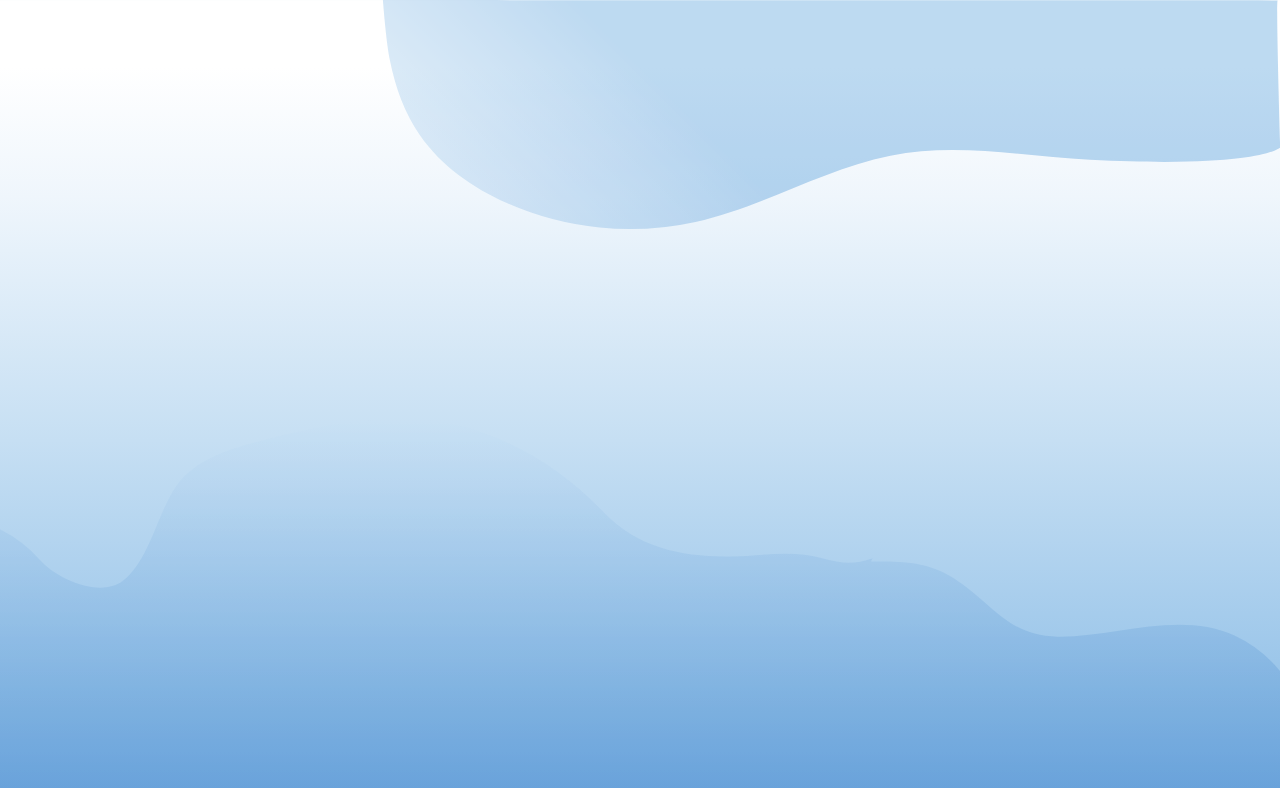
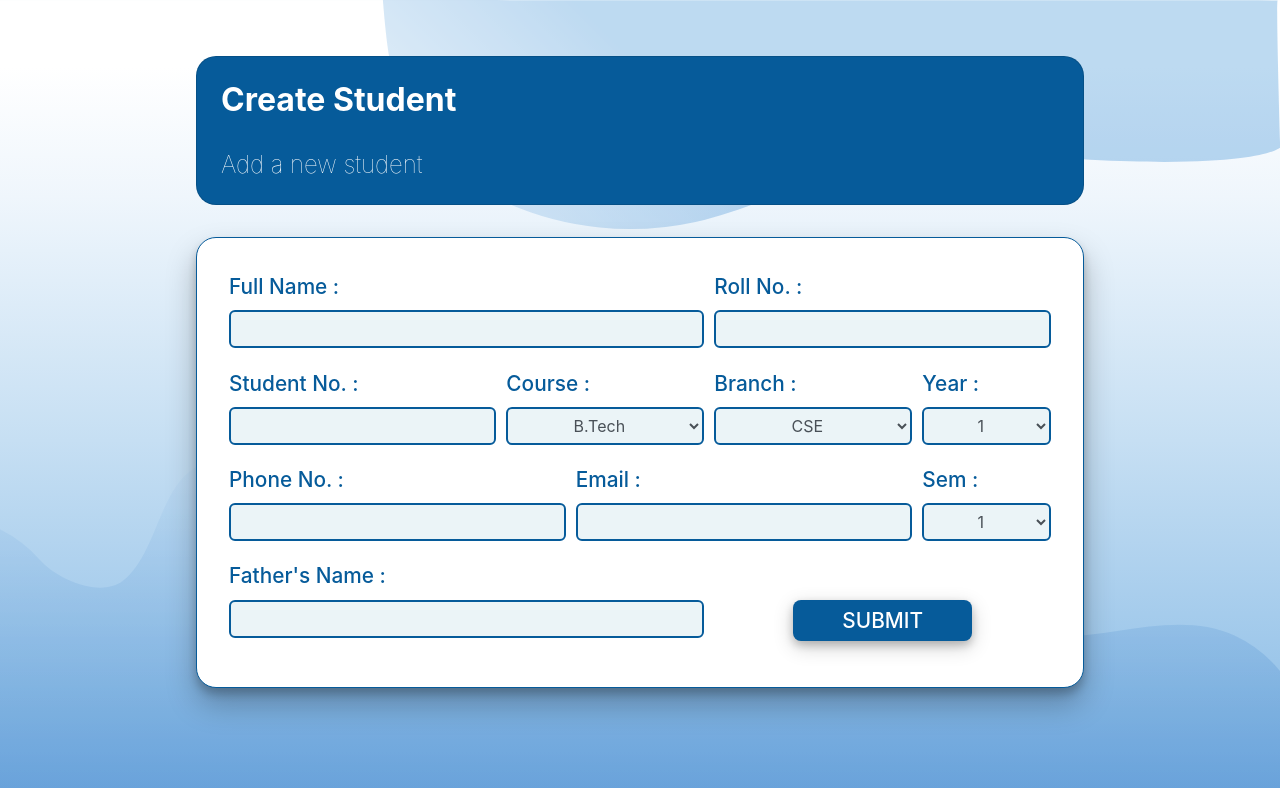
Before and after one commit to AKGEC-Semester-Registration/Frontend, a React (Create React App) app: page /facultypage/createstd in a window 1280 px wide. Before the commit this address had no page. Shown: the top 788 px of the page. Built offline with nearby package versions, Linux system fonts and the light colour scheme.

Commit message:
CreateStudent done

```diff
--- a/src/Api.js
+++ b/src/Api.js
@@ -4,6 +4,17 @@ const Api = {
   loginStd: url + "student/studentLogin",
   getStdDetails: url + "student/studentDetails",
   facultyLogin: url + "faculty/facultyLogin",
+  createstdUrl: url + "faculty/createStudent",
+  getstdUrl: url + "faculty/getAllStudents",
+  countUrl: url + "faculty/count",
+  getregstdUrl: url + "faculty/getAllRegistered",
+  registerUrl : url + "student/semesterRegister",
+  createlibdueUrl: url + "faculty/createLibDue",
+  createfacultyUrl: url + "faculty/createFaculty",
+  logoutstdUrl: url + "student/logout",
+  filterstdUrl: url + "faculty/getFilteredStudents?",
+  filterrgstUrl: url + "faculty/getFilteredRegistered?",
+  logoutfacultyUrl: url + "faculty/logout",
 };
 
 export default Api;
--- a/src/App.js
+++ b/src/App.js
@@ -8,6 +8,7 @@ import Home from "./components/Home/Home";
 import { BrowserRouter as Router } from "react-router-dom";
 import Student from "./components/Student/Student";
 import { ToastContainer } from "react-toastify";
+import CreateStudent from "./components/CreateStudent/CreateStudent";
 
 function App() {
   return (
@@ -19,6 +20,7 @@ function App() {
           <Route path="home" element={<Home />} />
           <Route path="student" element={<Student />} />
           <Route path="faculty" element={<Faculty />} />
+          <Route path="facultypage/createstd" element={<CreateStudent />} />
         </Routes>
       </Router>
     </>
--- a/src/components/CreateStudent/CreateStudent.css
+++ b/src/components/CreateStudent/CreateStudent.css
@@ -0,0 +1,78 @@
+.container {
+    justify-content: center;
+    align-items: center;
+    align-content: center;
+    min-height: 100%;
+    width: 100%;
+    display: flex;
+    flex-direction: column;
+}
+h2 {
+    text-align: left;
+}
+.card-01 {
+    margin-top: 5%;
+    padding: 1.5rem;
+    color: white;
+    background-color: #065b9a;
+    border-radius: 20px;
+    width: 80%;
+}
+
+h4 {
+    font-weight: lighter;
+}
+
+.card-02 {
+    margin-top: 2rem;
+    padding: 2rem;
+    border-radius: 20px;
+    color: #065b9a;
+    border-color: #065b9a;
+    border-style: solid;
+    border-width: 1px;
+    width: 80%;
+    font-weight: 500;
+    font-size: 1.3rem;
+    margin-bottom: 5%;
+    box-shadow: 0 6px 8px 0 rgba(0, 0, 0, 0.2), 0 16px 30px 0 rgba(0, 0, 0, 0.26);
+}
+
+input,
+select {
+    border-color: #065b9a;
+    border-style: solid;
+    border-width: 2px;
+}
+
+.col-md-7,
+.col-md-5,
+.col-md-2,
+.col-md-4,
+.col-md-6,
+.col-md-3 {
+    padding: 0.1rem 1rem 0.1rem 1rem;
+}
+
+.grp {
+    margin: auto;
+    width: fit-content;
+}
+
+.btn-blue {
+    background-color: #065b9a;
+    color: white;
+    font-size: 1.3rem;
+    font-weight: 500;
+    border-radius: 8px;
+    width: 100%;
+}
+
+.btn-blue:hover {
+    background-color: #176fb3;
+}
+
+.form-control {
+    border: 2px solid #065b9a;
+    border-radius: 6px;
+}
--- a/src/components/CreateStudent/CreateStudent.js
+++ b/src/components/CreateStudent/CreateStudent.js
@@ -1,7 +1,209 @@
+import axios from "axios";
+import { useState } from "react";
+import { toast } from "react-toastify";
+import Api from "../../Api";
 import "./CreateStudent.css";
 
 const CreateStudent = () => {
-  return <div>CreateStudent</div>;
+  const [loader, setLoader] = useState(false);
+  const [fullName, setFullName] = useState("");
+  const [stdNo, setStdNo] = useState("");
+  const [rollNo, setRollNo] = useState("");
+  const [semester, setSemester] = useState("");
+  const [course, setCourse] = useState("");
+  const [branch, setBranch] = useState("");
+  const [email, setEmail] = useState("");
+  const [mobile, setMobile] = useState("");
+  const [fName, setFName] = useState("");
+  const [address, setAddress] = useState("");
+  const [year, setYear] = useState("");
+
+  const submitHandler = async (e) => {
+    e.preventDefault();
+    if (
+      stdNo === "" ||
+      rollNo === "" ||
+      fullName === "" ||
+      semester === "" ||
+      course === "" ||
+      branch === "" ||
+      email === "" ||
+      mobile === "" ||
+      fName === "" ||
+      year === ""
+    ) {
+      toast.warn("Please fill all fields first!", {
+        position: "bottom-right",
+        autoClose: 5000,
+        hideProgressBar: false,
+        closeOnClick: true,
+        pauseOnHover: true,
+        draggable: true,
+        progress: undefined,
+        theme: "colored",
+      });
+      return;
+    }
+    setLoader(true);
+    const obj = {
+      full_name: fullName,
+      student_no: stdNo,
+      roll_no: rollNo,
+      semester: semester,
+      course: course,
+      branch: branch,
+      email: email,
+      mobile: mobile,
+      father_name: fName,
+      address: address,
+      year: year,
+    };
+    const res = await axios.post(Api.createstdUrl, obj).catch((err) => {
+      const errMsg = err.errors;
+      setLoader(false);
+      toast.error(`${errMsg}`, {
+        position: "bottom-right",
+        autoClose: 5000,
+        hideProgressBar: false,
+        closeOnClick: true,
+        pauseOnHover: true,
+        draggable: true,
+        progress: undefined,
+        theme: "colored",
+      });
+    });
+    if (res) {
+      toast.success("Student Created Successfully!", {
+        position: "bottom-right",
+        autoClose: 5000,
+        hideProgressBar: false,
+        closeOnClick: true,
+        pauseOnHover: true,
+        draggable: true,
+        progress: undefined,
+        theme: "colored",
+      });
+      setLoader(false);
+      setFullName("");
+      setStdNo("");
+      setRollNo("");
+      setSemester("");
+      setCourse("");
+      setBranch("");
+      setEmail("");
+      setMobile("");
+      setFName("");
+      setAddress("");
+      setYear("");
+    }
+  };
+  return (
+    <div className="container">
+      <div className="card card-01">
+        <h2>Create Student</h2>
+        <br />
+        <div>
+          <h4 style={{ width: "fit-content", float: "left" }}>
+            Add a new student
+          </h4>
+        </div>
+      </div>
+      <div className="card card-02">
+        <form onSubmit={submitHandler}>
+          <div className="form-row">
+            <div className="form-group col-md-7">
+              <label for="inputName">Full Name :</label>
+              <input type="text" className="form-control" id="inputName" onChange={e => setFullName(e.target.value)}/>
+            </div>
+            <div className="form-group col-md-5">
+              <label for="inputRollno">Roll No. :</label>
+              <input type="number" className="form-control" id="inputRollno" onChange={e => setRollNo(e.target.value)}/>
+            </div>
+          </div>
+
+          <div className="form-row">
+            <div className="form-group col-md-4">
+              <label for="inputStdno">Student No. :</label>
+              <input type="text" className="form-control" id="inputStdno" onChnage = {e=>setStdNo(e.target.value)}/>
+            </div>
+            <div className="form-group col-md-3">
+              <label for="inputCourse">Course :</label>
+              <select id="inputCourse" className="form-control" onChange = {e=>setCourse(e.target.value)}>
+                <option>B.Tech</option>
+                <option>MCA</option>
+                <option>MBA</option>
+              </select>
+            </div>
+            <div className="form-group col-md-3">
+              <label for="inputBranch">Branch :</label>
+              <select id="inputBranch" className="form-control" onChange={e=>setBranch(e.target.value)}>
+                <option>CSE</option>
+                <option>IT</option>
+                <option>ECE</option>
+                <option>CE</option>
+                <option>ME</option>
+                <option>EI</option>
+              </select>
+            </div>
+            <div className="form-group col-md-2">
+              <label for="inputYear">Year :</label>
+              <select id="inputYear" className="form-control" onChange={e=>setYear(e.target.value)}>
+                <option>1</option>
+                <option>2</option>
+                <option>3</option>
+                <option>4</option>
+              </select>
+            </div>
+          </div>
+          <div className="form-row">
+            <div className="form-group col-md-5">
+              <label for="inputPhone">Phone No. :</label>
+              <input type="number" className="form-control" id="inputPhone" onChange={e=>setMobile(e.target.value)}/>
+            </div>
+            <div className="form-group col-md-5">
+              <label for="inputEmail">Email :</label>
+              <input type="email" className="form-control" id="inputEmail" onChange={e=>setEmail(e.target.value)}/>
+            </div>
+            <div className="form-group col-md-2">
+              <label for="inputSem">Sem :</label>
+              <select id="inputSem" className="form-control" onChange={e=>setSemester(e.target.value)}>
+                <option>1</option>
+                <option>2</option>
+                <option>3</option>
+                <option>4</option>
+                <option>5</option>
+                <option>6</option>
+                <option>7</option>
+                <option>8</option>
+              </select>
+            </div>
+          </div>
+          <div className="form-row">
+            <div className="form-group col-md-7">
+              <label for="inputfather">Father's Name :</label>
+              <input type="text" className="form-control" id="inputfather" onChnage={e=>setFName(e.target.value)}/>
+            </div>
+
+            <div className=" col-md-5">
+              <label style={{ color: "transparent" }}>submit</label>
+              <div className="form-group grp">
+                {!loader && (
+                  <button type="submit" className="btn btn-blue px-5 py-1">
+                    SUBMIT
+                  </button>
+                )}
+                {loader && (
+                  <button type="submit" className="btn btn-blue px-5 py-1">
+                    <span className="spinner-border "></span>
+                  </button>
+                )}
+              </div>
+            </div>
+          </div>
+        </form>
+      </div>
+    </div>
+  );
 };
 
 export default CreateStudent;
```
